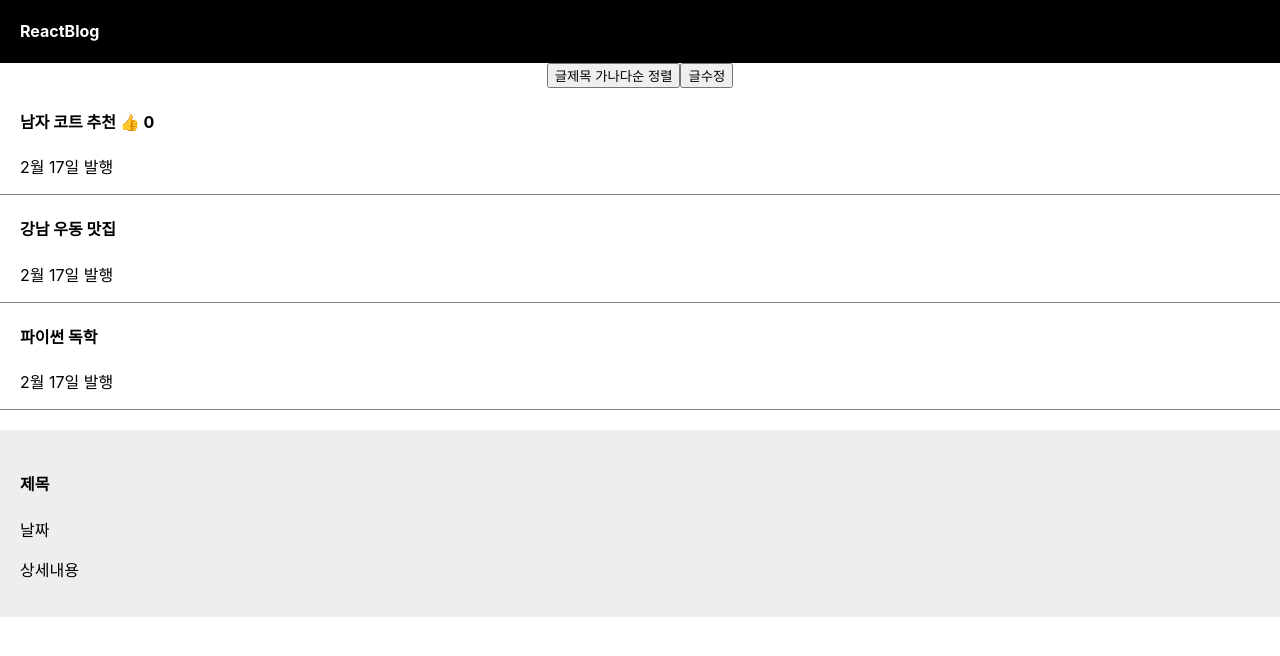
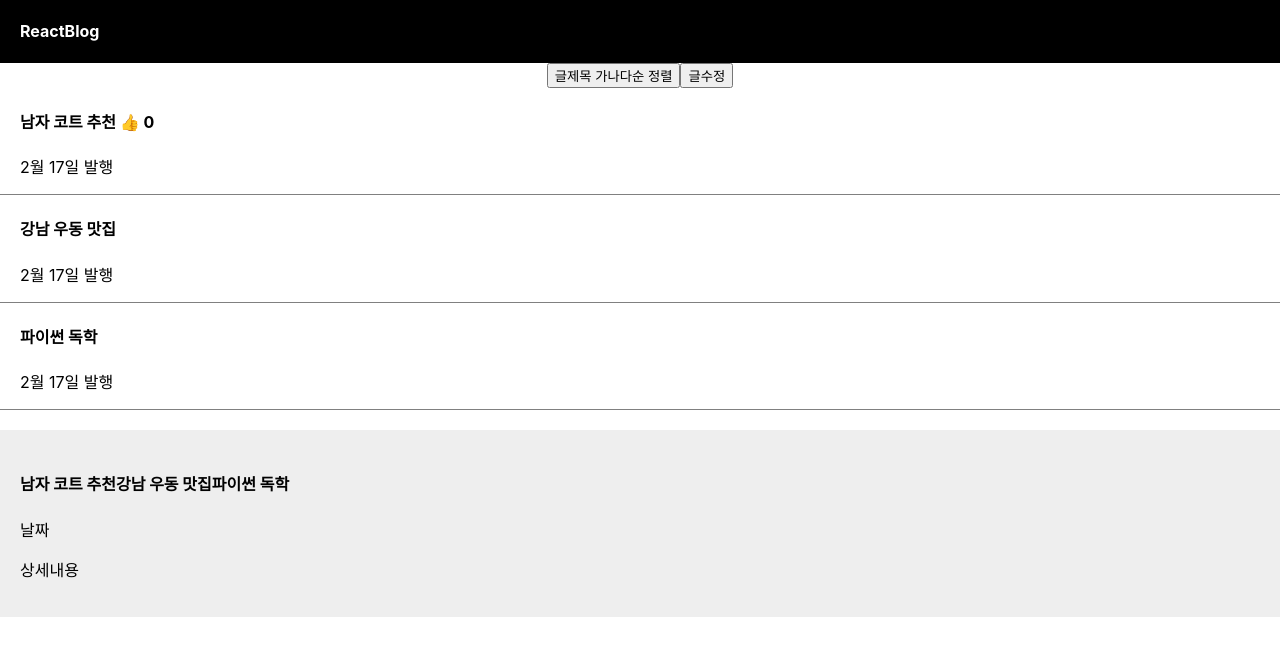
Before and after one commit to carpediem3651/React-study, a React (Create React App) app: page / in a window 1280 px wide. Both pictures are taken after a click on the element "파이썬 독학". Shown: the top 656 px of the page. Built offline with nearby package versions, Linux system fonts and the light colour scheme.

Commit message:
props 적용

```diff
--- a/src/App.js
+++ b/src/App.js
@@ -42,16 +42,16 @@ function App() {
         <p>2월 17일 발행</p>
       </div>
       {
-        modal == true ? <Modal/> : null
+        modal == true ? <Modal 글제목={글제목}/> : null
       }
     </div>
   );
 }
 
-function Modal() {
+function Modal(props) {
   return(
     <div className='modal'>
-      <h4>제목</h4>
+      <h4>{props.글제목}</h4>
       <p>날짜</p>
       <p>상세내용</p>
     </div>
```
